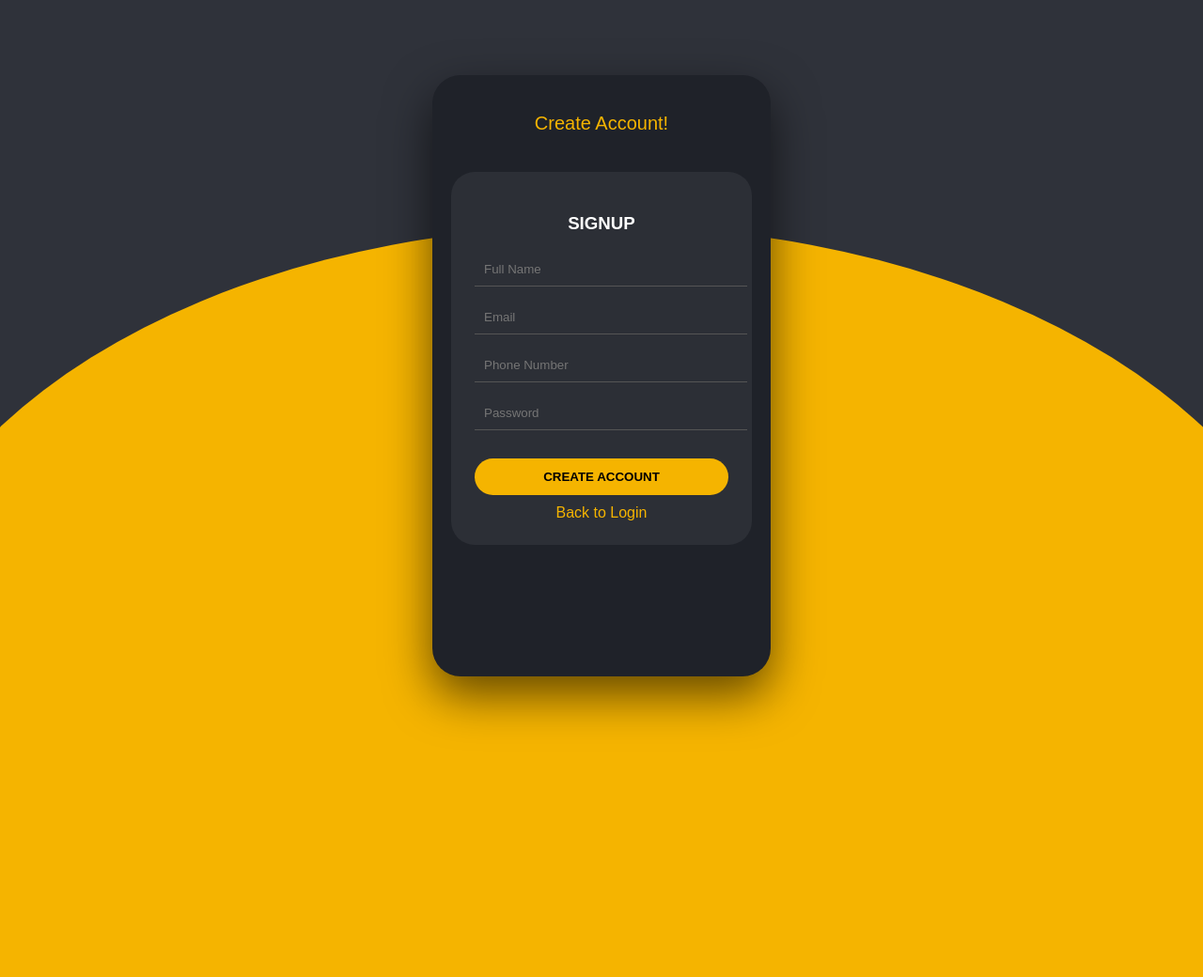
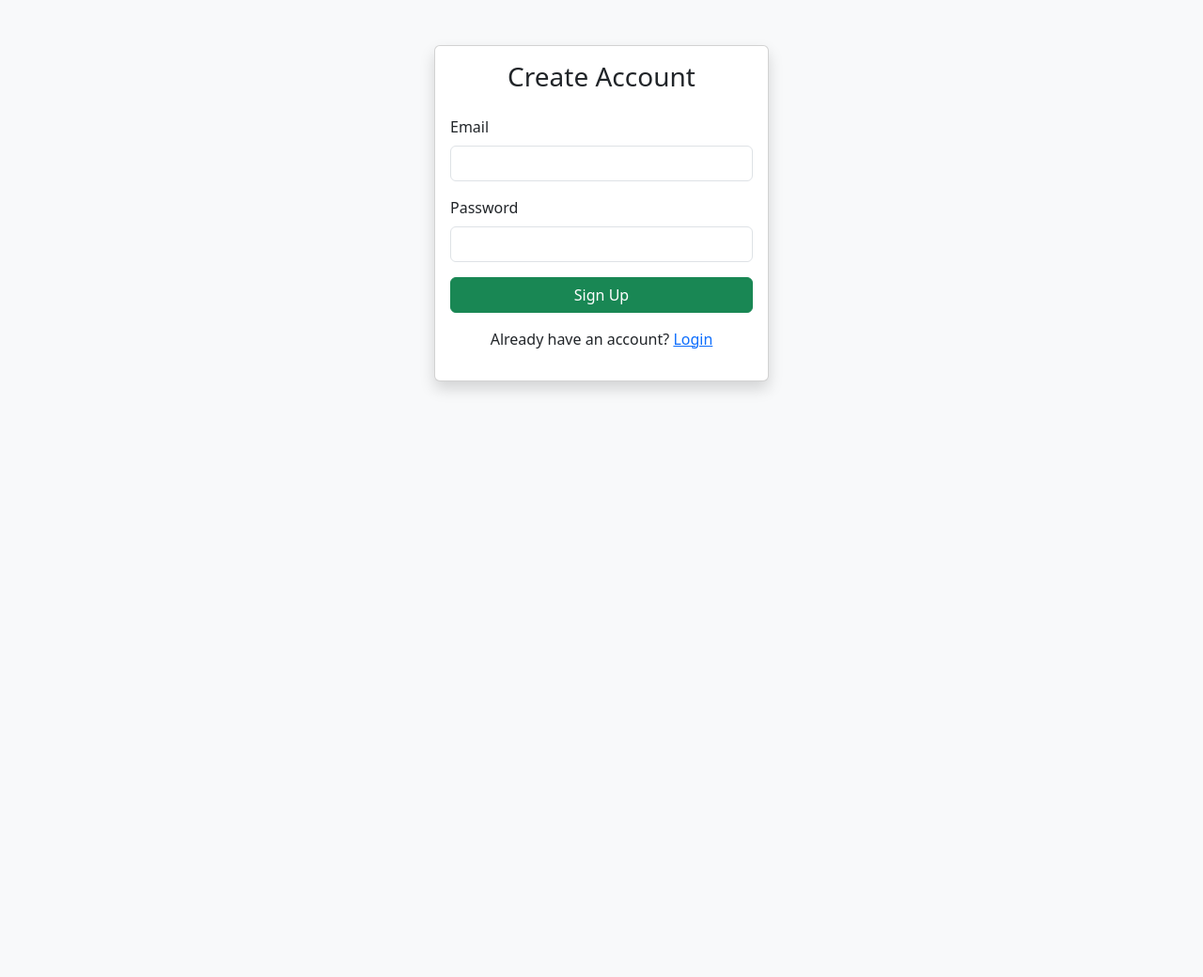
Before and after one commit to agamchugh/agam, a Flask app: page /signup in a window 1280 px wide; the page is wider, and only the part inside the window is pictured. Shown: the top 1040 px of that part at 94% size. After the commit the page ends 417 px from the top of that part, so only its background shows below. Run offline with Flask 3, Linux system fonts and the light colour scheme.

Commit message:
Update signup.html

```diff
--- a/templates/signup.html
+++ b/templates/signup.html
@@ -1,132 +1,34 @@
 <!DOCTYPE html>
-<html>
+<html lang="en">
 <head>
-<title>Signup</title>
-
-<style>
-body {
-    margin: 0;
-    height: 100vh;
-    background: #2f323a;
-    display: flex;
-    justify-content: center;
-    align-items: center;
-    font-family: Arial;
-}
-
-body::before {
-    content: "";
-    position: absolute;
-    width: 120%;
-    height: 120%;
-    background: #f5b400;
-    bottom: -50%;
-    left: 50%;
-    border-top-left-radius: 60%;
-    border-top-right-radius: 60%;
-    transform: translateX(-50%);
-    z-index: 0;
-}
-
-.phone {
-    width: 320px;
-    height: 600px;
-    background: #1f2229;
-    border-radius: 30px;
-    padding: 20px;
-    box-shadow: 0 20px 50px rgba(0,0,0,0.6);
-    position: relative;
-    z-index: 1;
-}
-
-.title {
-    text-align: center;
-    color: #f5b400;
-    margin-top: 20px;
-    font-size: 20px;
-}
-
-.card {
-    margin-top: 40px;
-    background: #2c2f36;
-    padding: 25px;
-    border-radius: 25px;
-}
-
-.card h3 {
-    text-align: center;
-    color: white;
-    margin-bottom: 20px;
-}
-
-.input-group {
-    margin-bottom: 15px;
-}
-
-.input-group input {
-    width: 100%;
-    padding: 10px;
-    border: none;
-    border-bottom: 1px solid #555;
-    background: transparent;
-    color: white;
-    outline: none;
-}
-
-.btn {
-    width: 100%;
-    padding: 12px;
-    background: #f5b400;
-    border: none;
-    border-radius: 25px;
-    font-weight: bold;
-    margin-top: 15px;
-    cursor: pointer;
-}
-
-a {
-    color: #f5b400;
-    text-decoration: none;
-}
-</style>
-
+    <meta charset="UTF-8">
+    <meta name="viewport" content="width=device-width, initial-scale=1.0">
+    <title>Sign Up - Secure App</title>
+    <link href="https://cdn.jsdelivr.net/npm/bootstrap@5.3.0/dist/css/bootstrap.min.css" rel="stylesheet">
 </head>
-
-<body>
-
-<div class="phone">
-
-    <div class="title">Create Account!</div>
-
-    <div class="card">
-        <h3>SIGNUP</h3>
-
-        <form action="/register" method="POST">
-            <div class="input-group">
-                <input name="name" placeholder="Full Name">
+<body class="bg-light">
+    <div class="container mt-5">
+        <div class="row justify-content-center">
+            <div class="col-md-4">
+                <div class="card shadow">
+                    <div class="card-body">
+                        <h3 class="text-center mb-4">Create Account</h3>
+                        <form action="/signup" method="POST">
+                            <div class="mb-3">
+                                <label class="form-label">Email</label>
+                                <input type="email" name="email" class="form-control" required>
+                            </div>
+                            <div class="mb-3">
+                                <label class="form-label">Password</label>
+                                <input type="password" name="password" class="form-control" required>
+                            </div>
+                            <button type="submit" class="btn btn-success w-100">Sign Up</button>
+                        </form>
+                        <p class="mt-3 text-center">Already have an account? <a href="/login">Login</a></p>
+                    </div>
+                </div>
             </div>
-
-            <div class="input-group">
-                <input name="email" placeholder="Email">
-            </div>
-
-            <div class="input-group">
-                <input name="phone" placeholder="Phone Number">
-            </div>
-
-            <div class="input-group">
-                <input type="password" name="password" placeholder="Password">
-            </div>
-
-            <button class="btn">CREATE ACCOUNT</button>
-        </form>
-
-        <div style="text-align:center;margin-top:10px;">
-            <a href="/">Back to Login</a>
         </div>
     </div>
-
-</div>
-
 </body>
 </html>
```
